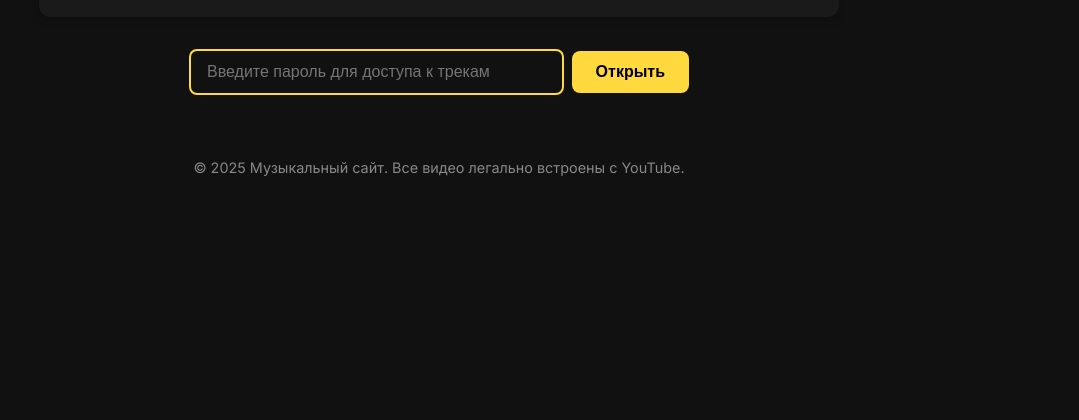
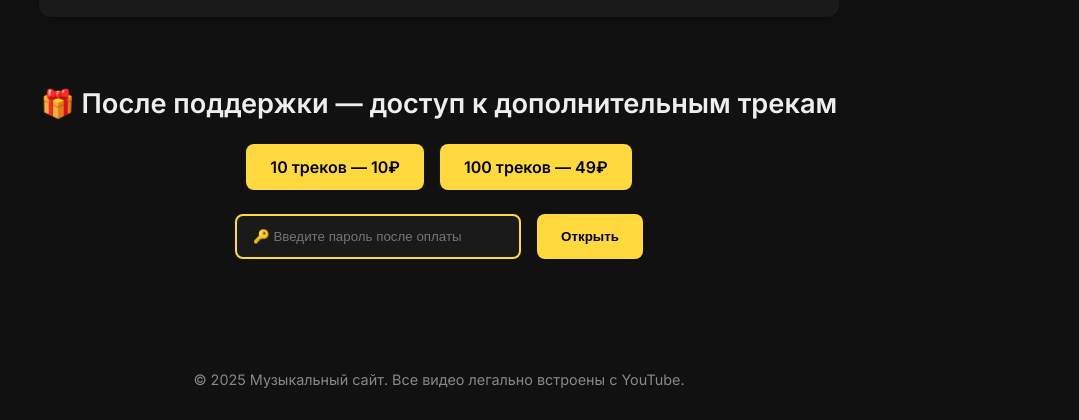
Before and after one commit to Waterfood0/Siteofmusic, a plain HTML site: page index.html in a window 1280 px wide. Shown: the part 710-1130 px from the top of the page, without its empty margins (201-1280 px from the left). Before the commit the page ends 918 px from the top, so only its background shows below. Drawn offline with nearby package versions, Linux system fonts and the light colour scheme.

Commit message:
Update index.html

```diff
--- a/index.html
+++ b/index.html
@@ -80,37 +80,17 @@
       height: 200px;
     }
 
-    .input-group {
-      display: flex;
-      justify-content: center;
-      align-items: center;
-      gap: 0.5rem;
-      margin: 2rem auto;
-      max-width: 500px;
-      flex-wrap: wrap;
-    }
-
-    .password-input {
-      flex: 1;
-      padding: 0.75rem 1rem;
-      border: 2px solid var(--accent-color);
-      border-radius: 8px;
-      background: transparent;
-      color: var(--text-color);
-      font-size: 1rem;
-      min-width: 200px;
-    }
-
     .btn {
-      padding: 0.75rem 1.5rem;
       background: var(--accent-color);
       color: #000;
       border: none;
       border-radius: 8px;
-      font-size: 1rem;
+      padding: 0.8rem 1.5rem;
       font-weight: bold;
       cursor: pointer;
       transition: transform 0.2s;
+      text-decoration: none;
+      display: inline-block;
     }
 
     .btn:hover {
@@ -136,7 +116,7 @@
     <div style="font-size: 2rem; margin-top: 1rem; color: var(--accent-color);">↓</div>
   </header>
 
-  <main class="track-list" id="free-tracks">
+  <main class="track-list">
     <div class="track">
       <iframe src="https://www.youtube.com/embed/kXYiU_JCYtU" allowfullscreen></iframe>
     </div>
@@ -145,8 +125,16 @@
     </div>
   </main>
 
-  <div class="input-group">
-    <input id="passwordInput" class="password-input" placeholder="Введите пароль для доступа к трекам" />
+  <section style="padding: 3rem 1rem; text-align: center;">
+    <h2 style="font-size: 1.7rem; margin-bottom: 1.5rem;">🎁 После поддержки — доступ к дополнительным трекам</h2>
+
+    <div style="display: flex; justify-content: center; gap: 1rem; flex-wrap: wrap; margin-bottom: 1.5rem;">
+      <a href="https://boosty.to/yourname/donate/10" target="_blank" class="btn">10 треков — 10₽</a>
+      <a href="https://boosty.to/yourname/donate/49" target="_blank" class="btn">100 треков — 49₽</a>
+    </div>
+
+    <div style="display: flex; justify-content: center; flex-wrap: wrap; gap: 1rem; margin-bottom: 2rem;">
+      <input id="passwordInput" placeholder="🔑 Введите пароль после оплаты" style="padding: 0.8rem 1rem; border: 2px solid var(--accent-color); border-radius: 8px; background: var(--card-color); color: var(--text-color); min-width: 250px;" />
       <button class="btn" onclick="checkPassword()">Открыть</button>
     </div>
 
@@ -156,11 +144,15 @@
       </div>
     </div>
 
-  <div id="premium100" class="track-list" style="display: none;">
+    <div id="premium100" class="track-list" style="display: none; margin-top: 2rem;">
       <div class="track">
         <iframe src="https://www.youtube.com/embed/eVTXPUF4Oz4" allowfullscreen></iframe>
       </div>
+      <div class="track">
+        <iframe src="https://www.youtube.com/embed/fLexgOxsZu0" allowfullscreen></iframe>
       </div>
+    </div>
+  </section>
 
   <footer>© 2025 Музыкальный сайт. Все видео легально встроены с YouTube.</footer>
 
@@ -177,17 +169,16 @@
     const password100 = "access100";
 
     function checkPassword() {
-      const input = document.getElementById("passwordInput").value.trim();
+      const input = document.getElementById('passwordInput').value.trim();
 
       if (input === password10) {
-        document.getElementById("premium10").style.display = "grid";
-        alert("Открыто 10 дополнительных треков!");
+        document.getElementById('premium10').style.display = 'grid';
+        alert("✅ Открыт доступ к 10 трекам!");
       } else if (input === password100) {
-        document.getElementById("premium100").style.display = "grid";
-        document.getElementById("premium10").style.display = "grid";
-        alert("Открыто 100 треков (включая первые 10)!");
+        document.getElementById('premium100').style.display = 'grid';
+        alert("✅ Открыт доступ к 100 трекам!");
       } else {
-        alert("Неверный пароль.");
+        alert("❌ Неверный пароль. Проверьте и попробуйте снова.");
       }
     }
   </script>
```
Lines whose indentation alone changed are shown as unchanged.
